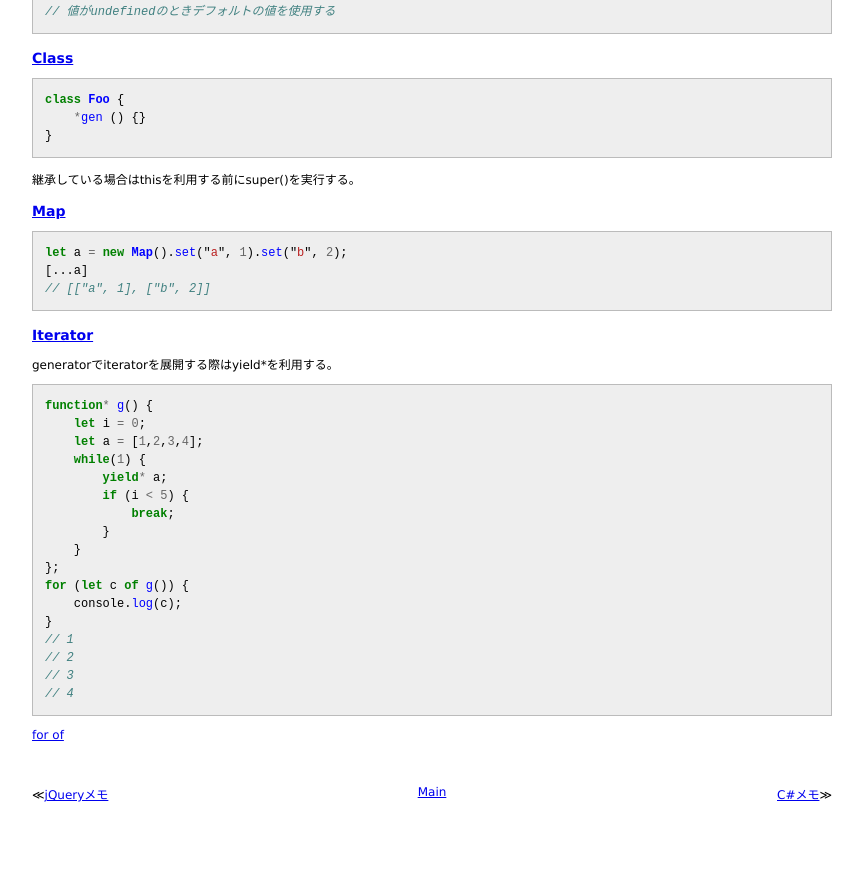
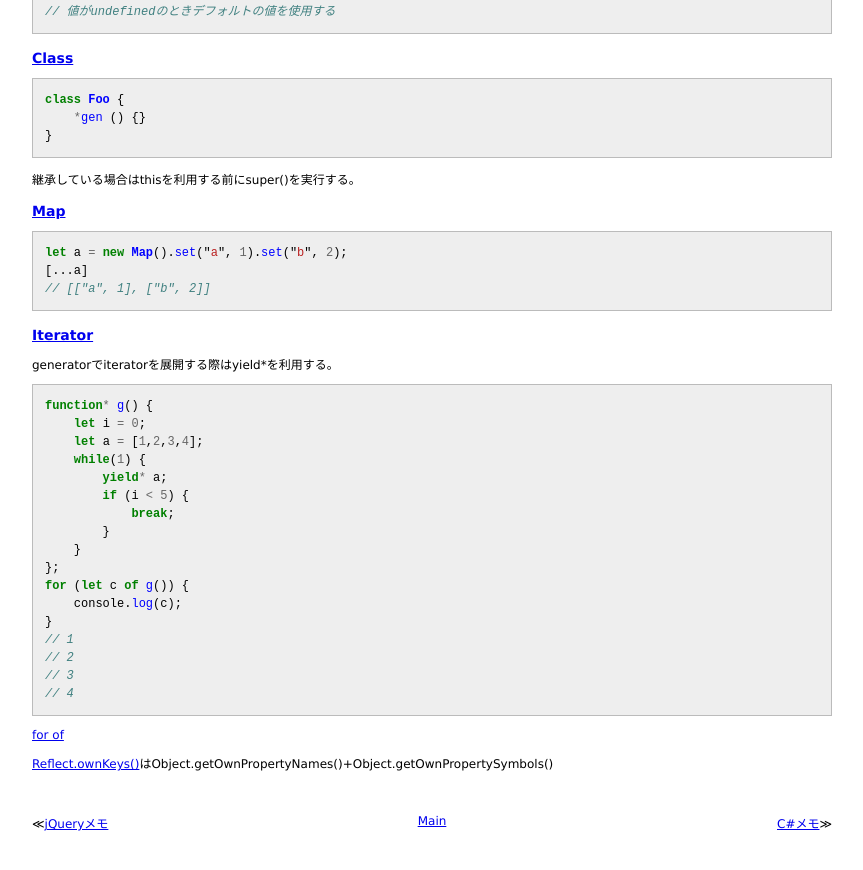
Before and after one commit to 38elements/38elements.github.com, a Jekyll site: the page built from _posts/2014-10-22-es6.md, in a window 1280 px wide and 900 px high, scrolled down 2701 px. Shown: the top 870 px of the window, without its empty margins (208-1071 px from the left). Built offline with Jekyll 4.4.1, drawn with Linux system fonts in a browser that asks for light colours; Markdown is read by kramdown in place of the engine named in the settings.

Commit message:
Update 2014-10-22-es6.md

```diff
--- a/_posts/2014-10-22-es6.md
+++ b/_posts/2014-10-22-es6.md
@@ -189,3 +189,5 @@ for (let c of g()) {
 // 4
 {% endhighlight %}
 [for of](https://developer.mozilla.org/en/docs/Web/JavaScript/Reference/Statements/for...of)
+
+[Reflect.ownKeys()](https://developer.mozilla.org/en-US/docs/Web/JavaScript/Reference/Global_Objects/Reflect/ownKeys)はObject.getOwnPropertyNames()+Object.getOwnPropertySymbols()
```
